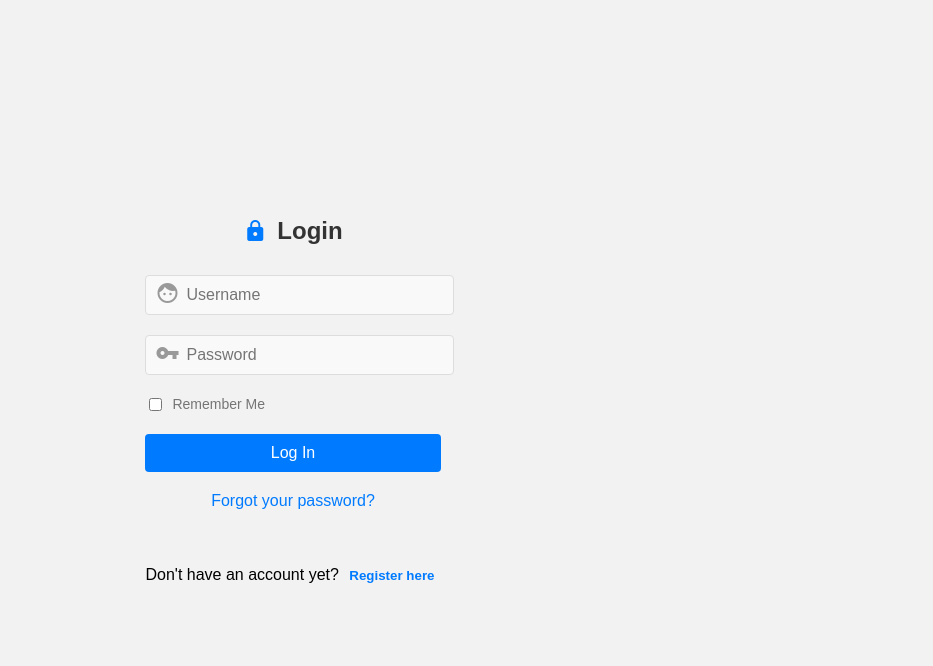
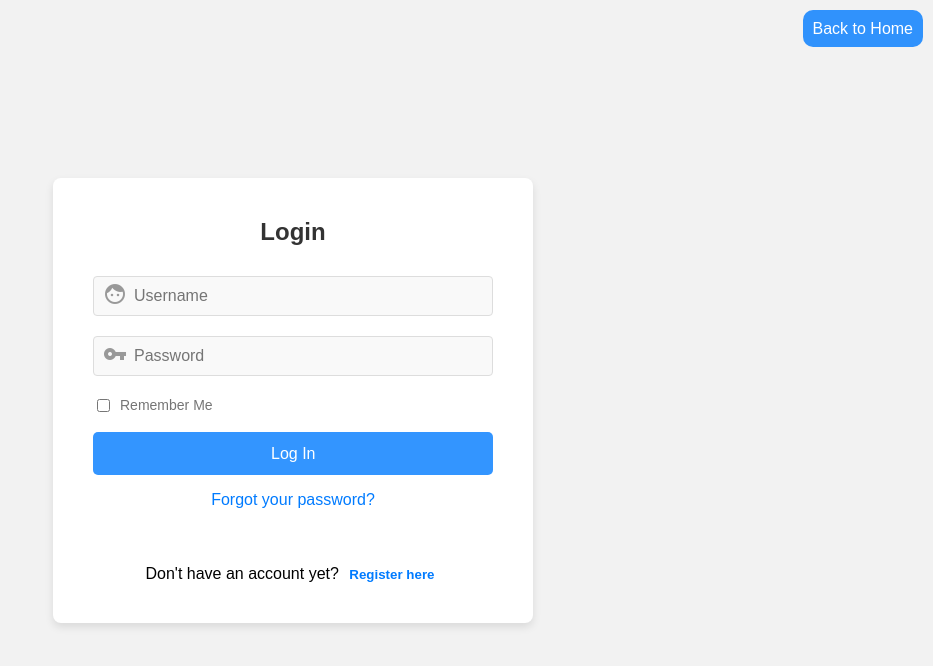
Before and after one commit to cyprianchukz/portfolio_project, a plain HTML site: page login.html in a window 1280 px wide. Shown: the whole page, without its empty margins (347-1280 px from the left). Drawn offline with Linux system fonts and the light colour scheme.

Commit message:
update file

```diff
--- a/index.css
+++ b/index.css
@@ -245,3 +245,25 @@ h3 {
   color: var(--transaction-color);
   font-size: 1.5rem;
 }
+
+.back-to-home {
+  text-align: center; /* Center the button */
+  margin-top: 10px; /* Adjust the spacing above the button */
+  position: absolute;
+  top: 10px;
+  right: 10px;
+}
+
+.back-home-btn {
+  text-decoration: none;
+  font-weight: 1500;
+  color: white;
+  background-color: rgba(58, 61, 190, 0.8); /* Semi-transparent background */
+  padding: 10px 10px;
+  border-radius: 10px;
+  transition: background-color 0.3s ease;
+}
+
+.back-home-btn:hover {
+  background-color: rgba(43, 45, 153, 0.9); /* Slightly less transparent on hover */
+}
--- a/login.html
+++ b/login.html
@@ -10,12 +10,13 @@
     <link rel="stylesheet" href="https://fonts.googleapis.com/icon?family=Material+Icons">
     <link rel="stylesheet" href="style.css">
 </head>
+    <div class="back-to-home">
+        <a href="home.html" class="back-home-btn">Back to Home</a>
+    </div>
 
 <body>
     <div id="container-login">
-        <div id="title">
-            <i class="material-icons">lock</i> Login
-        </div>
+        <div id="title">Login</div>
 
         <form>
             <div class="input">
@@ -37,8 +38,15 @@
                 <label for="remember-me"><span>Remember Me</span></label>
             </div>
 
-            <input type="submit" value="Log In">
+         <!--   <input type="submit" value="Log In"> -->
+
+            <div class="input-login">
+                <a href="index.html" class="input-login-btn">Log In</a>
+            </div>
+
         </form>
+
+        <br><br>
 
         <div class="forgot-password">
             <a href="#">Forgot your password?</a>
--- a/style.css
+++ b/style.css
@@ -1,3 +1,6 @@
+
+
+
 body {
     margin: 0;
     font-family: Arial, sans-serif;
@@ -8,8 +11,8 @@ body {
     height: 100vh;
 }
 
-#container-register, #container-register {
-    background-color: white;
+#container-register, #container-login {
+    background-color: rgb(255, 255, 255);
     padding: 40px;
     width: 100%;
     max-width: 400px;
@@ -112,3 +115,47 @@ input[type="submit"]:hover {
         padding: 20px;
     }
 }
+
+.back-to-home {
+    text-align: center; /* Center the button */
+    margin-top: 10px; /* Adjust the spacing above the button */
+    position: absolute;
+    top: 10px;
+    right: 10px;
+  }
+
+  .back-home-btn {
+    text-decoration: none;
+    font-weight: 1500;
+    color: white;
+    background-color: rgba(0, 123, 255, 0.8); /* Semi-transparent background */
+    padding: 10px 10px;
+    border-radius: 10px;
+    transition: background-color 0.3s ease;
+  }
+
+  .back-home-btn:hover {
+    background-color: rgba(0, 86, 179, 0.9); /* Slightly less transparent on hover */
+  }
+
+  .input-login {
+    text-align: center; /* Center the button */
+    margin-top: 10px; /* Adjust the spacing above the button */
+    position: absolute;
+
+
+  }
+
+  .input-login-btn {
+    text-decoration: none;
+    font-weight: 1500;
+    color: white;
+    background-color: rgba(0, 123, 255, 0.8); /* Semi-transparent background */
+    padding: 13px 178px;
+    border-radius: 5px;
+    transition: background-color 0.3s ease;
+  }
+
+  .input-login-btn:hover {
+    background-color: rgba(0, 86, 179, 0.9); /* Slightly less transparent on hover */
+  }
```
Also changed, not shown: index.html (+4 -0 lines), register.html (+4 -3 lines).
